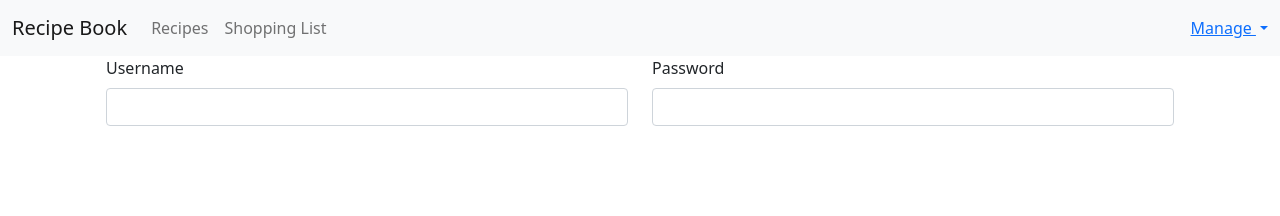
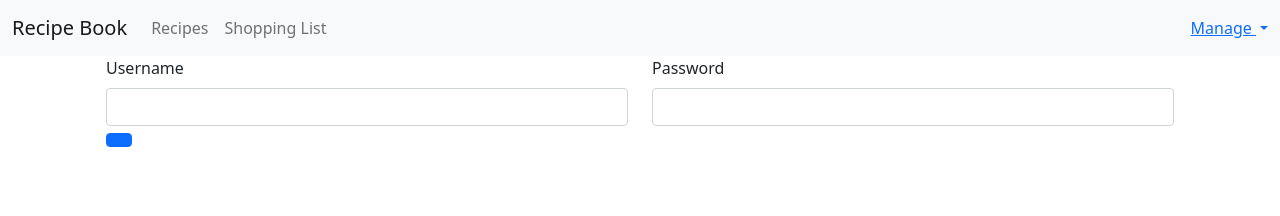
Before and after one commit to ManongBadong/ManongBadongTestRecipe, an Angular app: page /auth in a window 1280 px wide. Shown: the top 216 px of the page. Built offline with nearby package versions, Linux system fonts and the light colour scheme.

Commit message:
1 file modified

```diff
--- a/src/app/auth/auth.component.html
+++ b/src/app/auth/auth.component.html
@@ -12,6 +12,11 @@
             <input type="password" class="form-control" id="password">
           </div>
         </div>
+        <div class="row">
+          <div class="col-12">
+            <button type="submit" class="btn btn-primary"></button>
+          </div>
+        </div>
       </form>
     </div>
   </div>
```
